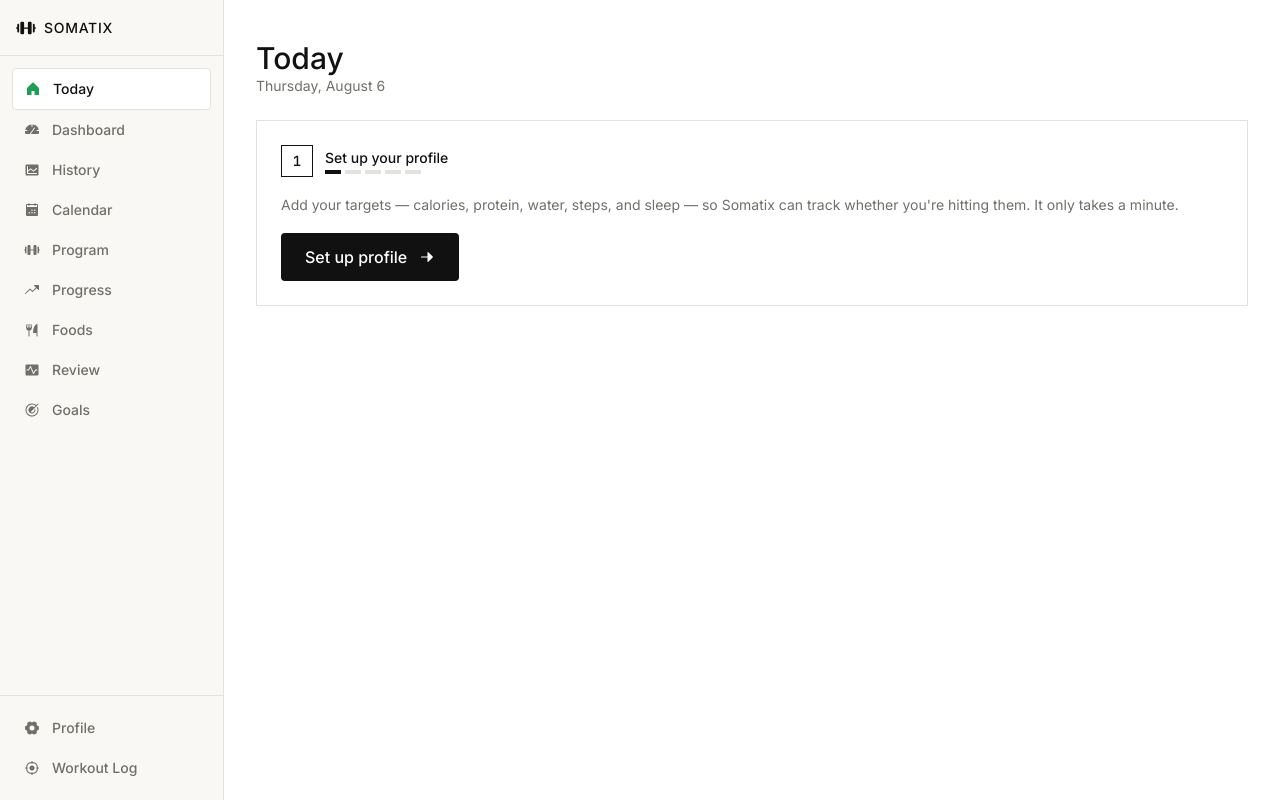
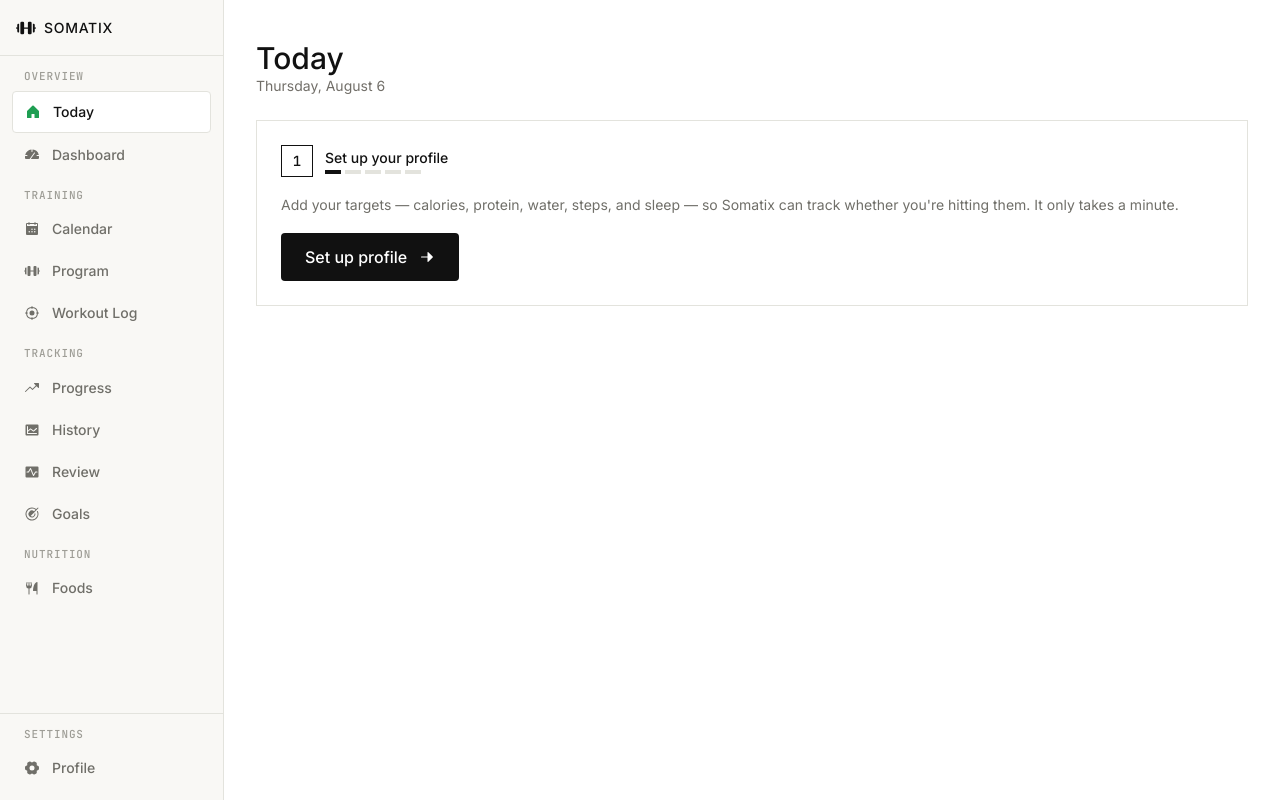
Before and after one commit to BaratovSokhibjon/fitness-tracking-app, a Next.js app: page / in a window 1280 px wide. Built offline with nearby package versions, Linux system fonts and the light colour scheme; no server answers; the database is empty.

Commit message:
feat: refactor navigation structure to use sections for sidebar and mobile tabs, enhancing organization and readability

```diff
--- a/src/components/layout/mobile-tabs.tsx
+++ b/src/components/layout/mobile-tabs.tsx
@@ -25,14 +25,30 @@ const primaryTabs = [
   { href: "/dashboard", label: "Stats", icon: ChartLine },
 ];
 
-const overflowItems = [
+const overflowSections = [
+  {
+    label: "Training",
+    items: [
+      { href: "/workout/history", label: "Workout Log", icon: Crosshair },
+    ],
+  },
+  {
+    label: "Tracking",
+    items: [
       { href: "/progress", label: "Progress", icon: ChartLine },
       { href: "/history", label: "History", icon: ChartLine },
-  { href: "/foods", label: "Foods", icon: ForkKnife },
       { href: "/review", label: "Review", icon: Pulse },
       { href: "/goals", label: "Goals", icon: Target },
-  { href: "/workout/history", label: "Workout Log", icon: Crosshair },
-  { href: "/profile", label: "Profile", icon: GearSix },
+    ],
+  },
+  {
+    label: "Nutrition",
+    items: [{ href: "/foods", label: "Foods", icon: ForkKnife }],
+  },
+  {
+    label: "Settings",
+    items: [{ href: "/profile", label: "Profile", icon: GearSix }],
+  },
 ];
 
 function isActive(pathname: string, href: string): boolean {
@@ -77,8 +93,14 @@ export function MobileTabs() {
             <DialogHeader>
               <DialogTitle>More</DialogTitle>
             </DialogHeader>
+            <div className="space-y-3">
+              {overflowSections.map((section) => (
+                <div key={section.label}>
+                  <p className="px-1 pb-1 font-mono text-[11px] font-medium uppercase tracking-[0.08em] text-stone">
+                    {section.label}
+                  </p>
                   <div className="grid gap-1">
-              {overflowItems.map((item) => {
+                    {section.items.map((item) => {
                       const active = isActive(pathname, item.href);
                       return (
                         <Link
@@ -96,6 +118,9 @@ export function MobileTabs() {
                       );
                     })}
                   </div>
+                </div>
+              ))}
+            </div>
           </DialogContent>
         </Dialog>
       </div>
--- a/src/components/layout/sidebar.tsx
+++ b/src/components/layout/sidebar.tsx
@@ -17,33 +17,49 @@ import {
 } from "@phosphor-icons/react";
 import { cn } from "@/lib/utils";
 
-const navItems = [
+const navSections = [
+  {
+    label: "Overview",
+    items: [
       { href: "/", label: "Today", icon: House },
       { href: "/dashboard", label: "Dashboard", icon: Gauge },
-  { href: "/history", label: "History", icon: ChartLine },
+    ],
+  },
+  {
+    label: "Training",
+    items: [
       { href: "/calendar", label: "Calendar", icon: CalendarDots },
       { href: "/program", label: "Program", icon: Barbell },
+      { href: "/workout/history", label: "Workout Log", icon: Crosshair, matchPrefix: "/workout" },
+    ],
+  },
+  {
+    label: "Tracking",
+    items: [
       { href: "/progress", label: "Progress", icon: TrendUp },
-  { href: "/foods", label: "Foods", icon: ForkKnife },
+      { href: "/history", label: "History", icon: ChartLine },
       { href: "/review", label: "Review", icon: Pulse },
       { href: "/goals", label: "Goals", icon: Target },
+    ],
+  },
+  {
+    label: "Nutrition",
+    items: [{ href: "/foods", label: "Foods", icon: ForkKnife }],
+  },
 ];
 
-export function Sidebar() {
-  const pathname = usePathname();
+type NavItem = (typeof navSections)[number]["items"][number];
 
-  return (
-    <aside className="hidden sticky top-0 h-dvh w-56 shrink-0 flex-col overflow-hidden border-r border-hairline bg-linen md:flex">
-      <div className="flex h-14 shrink-0 items-center gap-2 border-b border-hairline px-4">
-        <Barbell className="h-5 w-5 text-ink" />
-        <span className="text-sm font-medium uppercase tracking-wider text-ink">Somatix</span>
-      </div>
-      <nav className="min-h-0 flex-1 overflow-y-auto p-3">
-        {navItems.map((item) => {
-          const active = pathname === item.href || (item.href !== "/" && pathname.startsWith(item.href));
+function isActive(pathname: string, item: NavItem): boolean {
+  if (item.matchPrefix) return pathname.startsWith(item.matchPrefix);
+  if (item.href === "/") return pathname === "/";
+  return pathname === item.href || pathname.startsWith(item.href);
+}
+
+function NavItemLink({ item, pathname }: { item: NavItem; pathname: string }) {
+  const active = isActive(pathname, item);
   return (
     <Link
-              key={item.href}
       href={item.href}
       className={cn(
         "flex items-center gap-3 rounded-md px-3 py-2.5 text-sm font-medium transition-colors",
@@ -56,33 +72,39 @@ export function Sidebar() {
       {item.label}
     </Link>
   );
-        })}
+}
+
+export function Sidebar() {
+  const pathname = usePathname();
+
+  return (
+    <aside className="hidden sticky top-0 h-dvh w-56 shrink-0 flex-col overflow-hidden border-r border-hairline bg-linen md:flex">
+      <div className="flex h-14 shrink-0 items-center gap-2 border-b border-hairline px-4">
+        <Barbell className="h-5 w-5 text-ink" />
+        <span className="text-sm font-medium uppercase tracking-wider text-ink">Somatix</span>
+      </div>
+      <nav className="min-h-0 flex-1 overflow-y-auto p-3">
+        {navSections.map((section) => (
+          <div key={section.label} className="mb-3">
+            <p className="px-3 pb-1.5 font-mono text-[11px] font-medium uppercase tracking-[0.08em] text-stone">
+              {section.label}
+            </p>
+            <div className="space-y-0.5">
+              {section.items.map((item) => (
+                <NavItemLink key={item.href} item={item} pathname={pathname} />
+              ))}
+            </div>
+          </div>
+        ))}
       </nav>
       <div className="shrink-0 border-t border-hairline p-3">
-        <Link
-          href="/profile"
-          className={cn(
-            "flex items-center gap-3 rounded-md px-3 py-2.5 text-sm font-medium transition-colors",
-            pathname === "/profile"
-              ? "border border-hairline bg-canvas text-ink"
-              : "text-mute hover:bg-cloud hover:text-ink"
-          )}
-        >
-          <GearSix className={cn("h-4 w-4", pathname === "/profile" && "text-success")} />
-          Profile
-        </Link>
-        <Link
-          href="/workout/history"
-          className={cn(
-            "flex items-center gap-3 rounded-md px-3 py-2.5 text-sm font-medium transition-colors",
-            pathname.startsWith("/workout")
-              ? "border border-hairline bg-canvas text-ink"
-              : "text-mute hover:bg-cloud hover:text-ink"
-          )}
-        >
-          <Crosshair className={cn("h-4 w-4", pathname.startsWith("/workout") && "text-success")} />
-          Workout Log
-        </Link>
+        <p className="px-3 pb-1.5 font-mono text-[11px] font-medium uppercase tracking-[0.08em] text-stone">
+          Settings
+        </p>
+        <NavItemLink
+          item={{ href: "/profile", label: "Profile", icon: GearSix }}
+          pathname={pathname}
+        />
       </div>
     </aside>
   );
```
Lines whose indentation alone changed are shown as unchanged.
